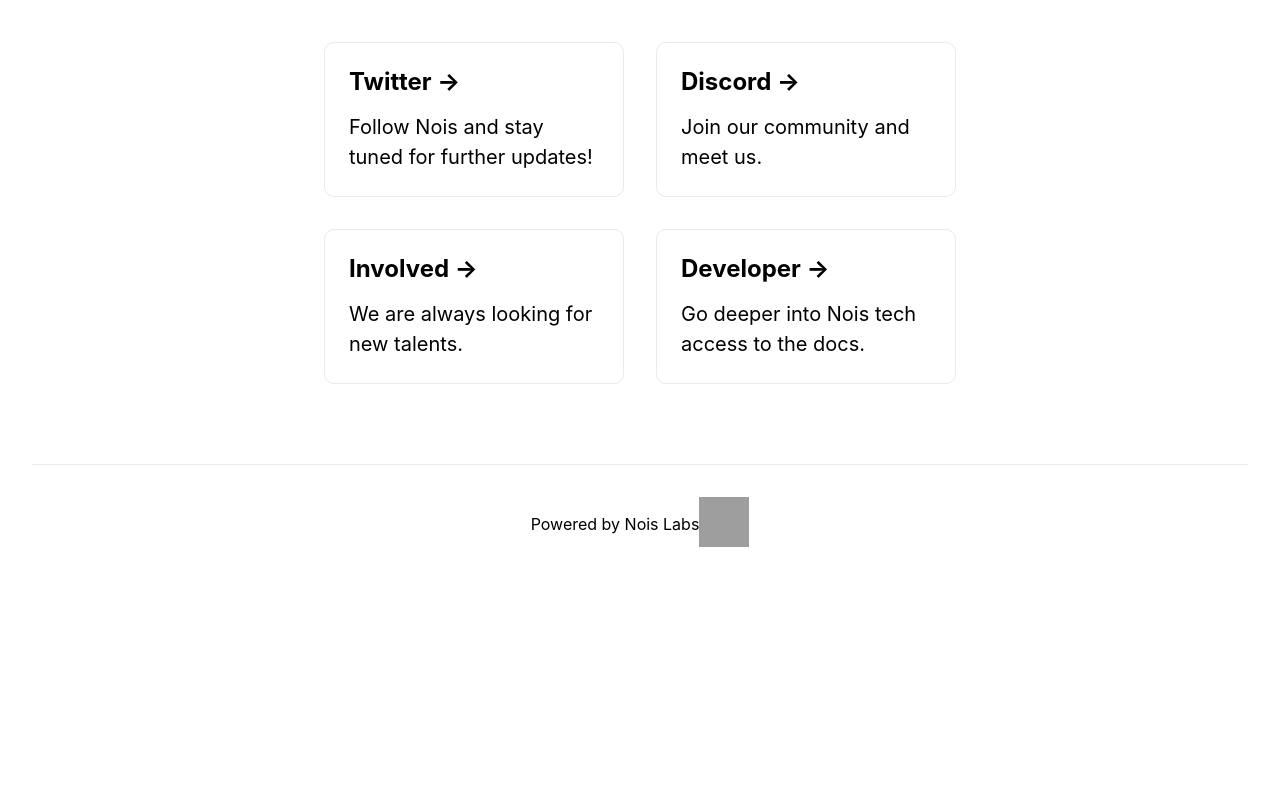
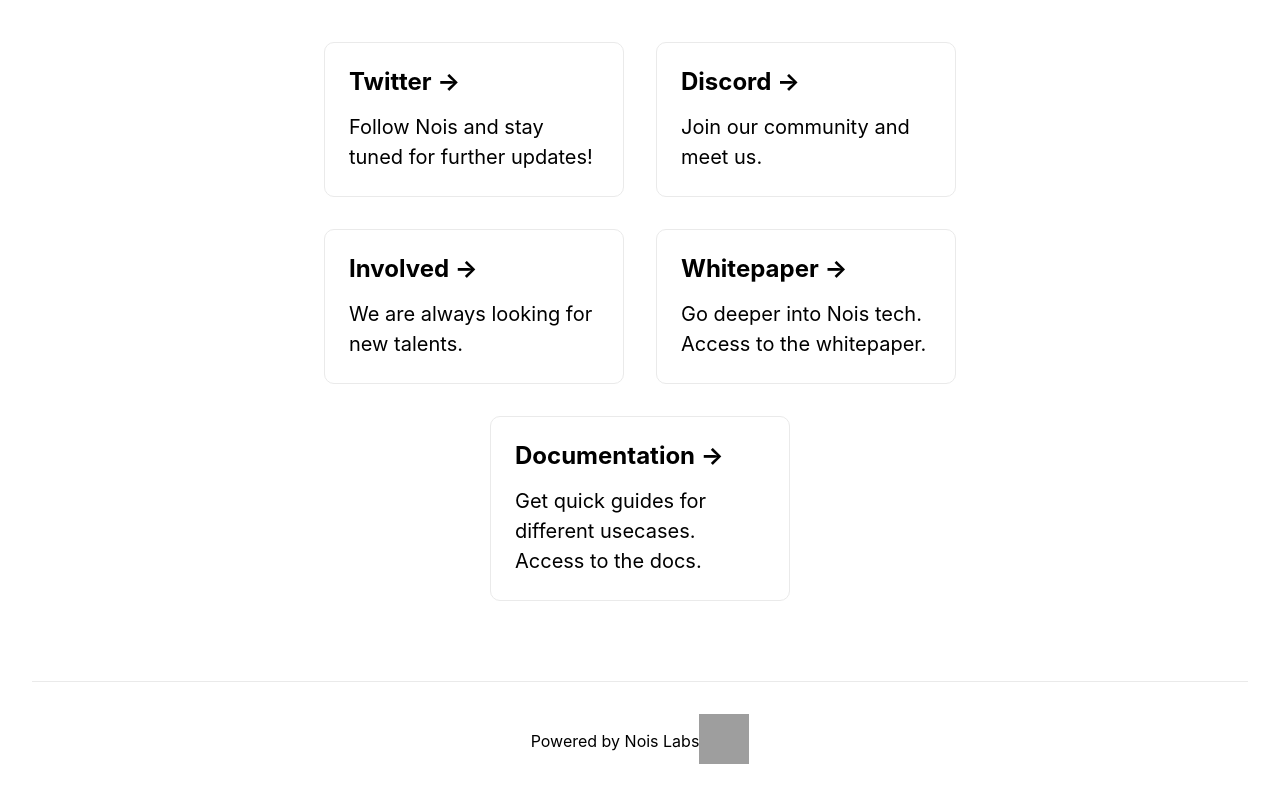
Before and after one commit to noislabs/nois-home, a Next.js app: page / in a window 1280 px wide. Shown: the part 602-1402 px from the top of the page. Before the commit the page ends 1185 px from the top, so only its background shows below. Built offline with nearby package versions, Linux system fonts and the light colour scheme; grey boxes are pictures that could not be loaded.

Commit message:
whitepaper

```diff
--- a/pages/index.tsx
+++ b/pages/index.tsx
@@ -107,11 +107,18 @@
             <p>We are always looking for new talents.</p>
           </a>
           <a
+              href="https://whitepaper.nois.network/"
+              className={styles.card}
+          >
+            <h2>Whitepaper &rarr;</h2>
+            <p>Go deeper into Nois tech. Access to the whitepaper.</p>
+          </a>
+          <a
               href="https://docs.nois.network"
               className={styles.card}
           >
-            <h2>Developer &rarr;</h2>
-            <p>Go deeper into Nois tech access to the docs.</p>
+            <h2>Documentation &rarr;</h2>
+            <p>Get quick guides for different usecases. Access to the docs.</p>
           </a>
         </div>
       </main>
```
